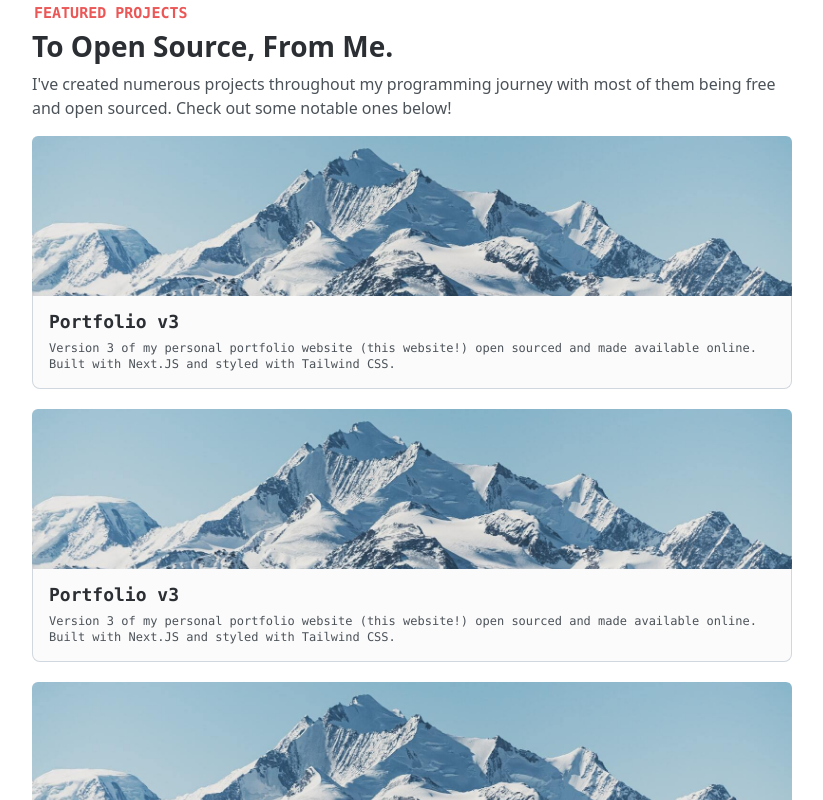
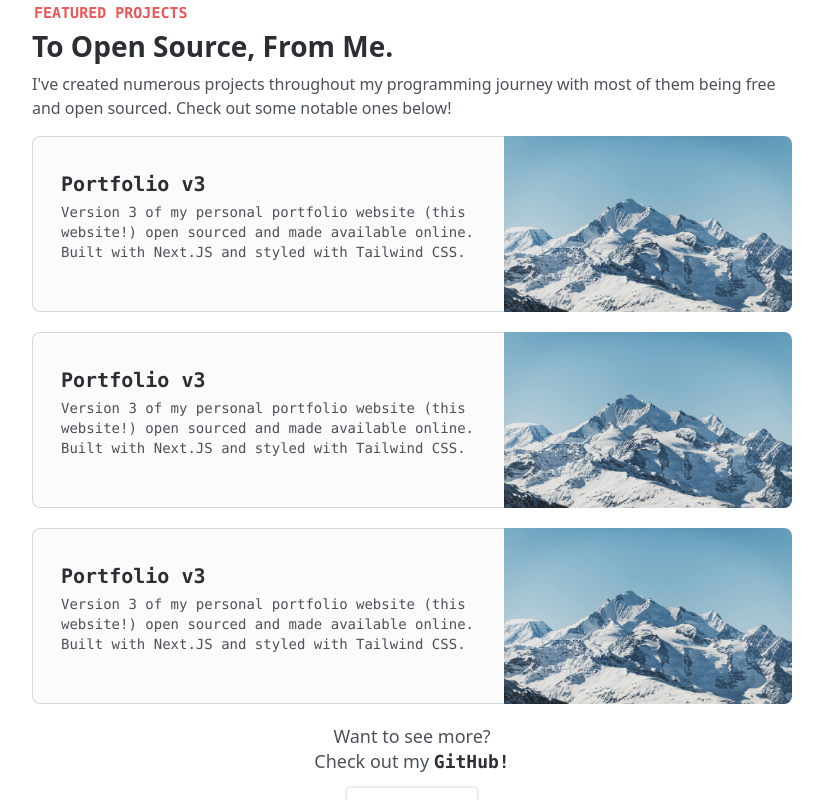
Before and after one commit to fvzy/zyy.sh, a Next.js app: page / in a window 1280 px wide. Shown: the part 1460-2260 px from the top of the page, without its empty margins (228-1051 px from the left). Built offline with nearby package versions, Linux system fonts and the light colour scheme.

Commit message:
ProjectCard styling for larger screens

```diff
--- a/components/ProjectCard.tsx
+++ b/components/ProjectCard.tsx
@@ -4,14 +4,18 @@ const ProjectCard =
 ({ image, imageAlt, title, text, href }:
 { image: any, imageAlt: string, title: string, text: string, href: string }) => {
     return(
-    <a className="flex flex-col cursor-pointer" href={href}>
-        <div className="relative h-[160px] w-auto">
+    <a className="flex flex-col md:flex-row-reverse cursor-pointer md:h-44" href={href}>
+        <div className="relative h-[160px] w-auto flex-none md:basis-1/3 md:h-auto md:min-w-[18rem]">
             <div className="absolute bg-transparent dark:bg-off-black !bg-opacity-25 w-full h-full z-10" />
-            <Image src={image} alt={imageAlt} className="rounded-t-md" layout="fill" objectFit="cover" priority={false} />
+            <Image src={image} alt={imageAlt} className="rounded-t-md md:rounded-t-none md:!rounded-r-lg" layout="fill" objectFit="cover" priority={false} />
         </div>
-        <div className="border-[#d0d7de] dark:border-[#333333] bg-off-white bg-opacity-25 dark:bg-[#1A1A1A] border-x border-b px-4 pt-3 pb-4 rounded-b-lg space-y-1">
-            <h3 className="mono-bold text-main-light dark:text-main-dark text-lg">{ title }</h3>
-            <p className="mono-regular text-sub-light dark:text-sub-dark text-xs">{ text }</p>
+        <div className="border-[#d0d7de] dark:border-[#333333] bg-off-white bg-opacity-25 dark:bg-[#1A1A1A]
+        border-x border-b md:border-y md:border-r-0
+        px-4 pt-3 pb-4 md:pt-0 md:pb-4 md:pl-7
+        rounded-b-lg md:rounded-l-lg md:rounded-r-none
+        md:flex justify-center flex-col space-y-1">
+            <h3 className="mono-bold text-main-light dark:text-main-dark text-lg md:text-xl">{ title }</h3>
+            <p className="mono-regular text-sub-light dark:text-sub-dark text-xs sm:text-sm">{ text }</p>
         </div>
     </a>
     )
```
